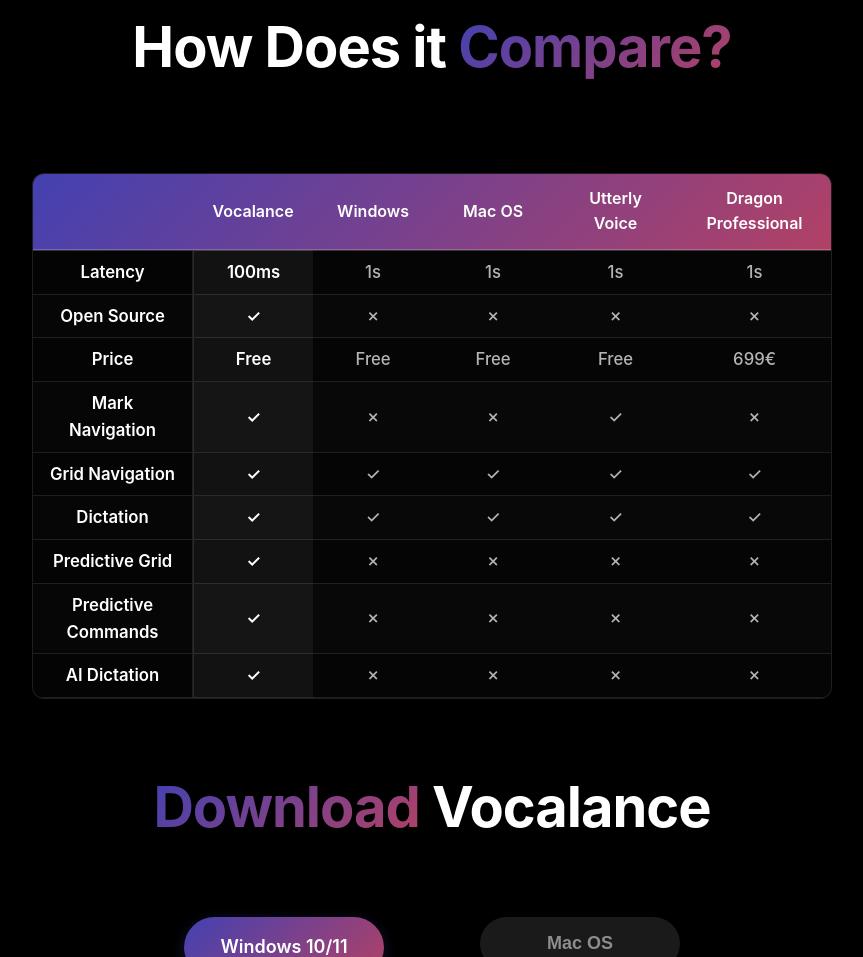
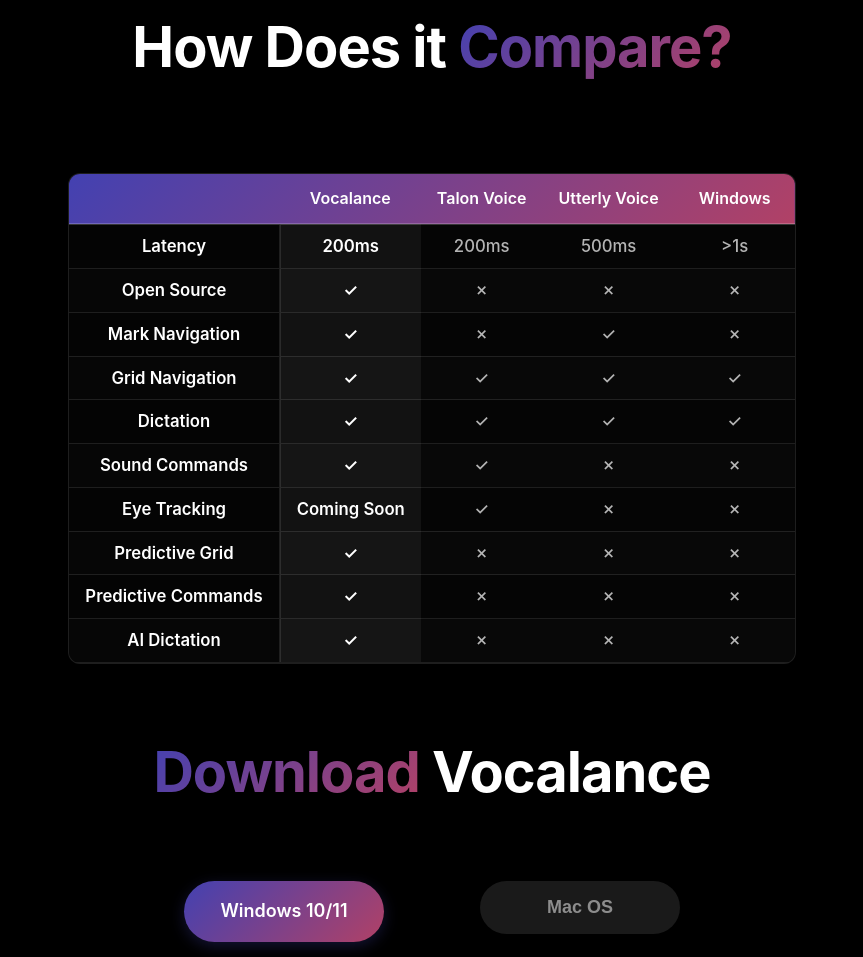
Before and after one commit to rick12000/vocalance-launch-site, a plain HTML site: page docs/index.html in a window 1280 px wide. Shown: the part 2258-3215 px from the top of the page, without its empty margins (208-1071 px from the left). Drawn offline with Linux system fonts and the light colour scheme.

Commit message:
update table

```diff
--- a/docs/index.html
+++ b/docs/index.html
@@ -128,20 +128,18 @@
                         <tr>
                             <th class="feature-column"></th>
                             <th class="vocalance-column">Vocalance</th>
+                            <th>Talon Voice</th>
+                            <th>Utterly Voice</th>
                             <th>Windows</th>
-                            <th>Mac OS</th>
-                            <th>Utterly Voice</th>
-                            <th>Dragon Professional</th>
                         </tr>
                     </thead>
                     <tbody>
                         <tr>
                             <td class="feature-name">Latency</td>
-                            <td class="vocalance-value">100ms</td>
-                            <td>1s</td>
-                            <td>1s</td>
-                            <td>1s</td>
-                            <td>1s</td>
+                            <td class="vocalance-value">200ms</td>
+                            <td>200ms</td>
+                            <td>500ms</td>
+                            <td>>1s</td>
                         </tr>
                         <tr>
                             <td class="feature-name">Open Source</td>
@@ -149,20 +147,10 @@
                             <td>✗</td>
                             <td>✗</td>
                             <td>✗</td>
-                            <td>✗</td>
-                        </tr>
-                        <tr>
-                            <td class="feature-name">Price</td>
-                            <td class="vocalance-value">Free</td>
-                            <td>Free</td>
-                            <td>Free</td>
-                            <td>Free</td>
-                            <td>699€</td>
                         </tr>
                         <tr>
                             <td class="feature-name">Mark Navigation</td>
                             <td class="vocalance-value">✓</td>
-                            <td>✗</td>
                             <td>✗</td>
                             <td>✓</td>
                             <td>✗</td>
@@ -173,7 +161,6 @@
                             <td>✓</td>
                             <td>✓</td>
                             <td>✓</td>
-                            <td>✓</td>
                         </tr>
                         <tr>
                             <td class="feature-name">Dictation</td>
@@ -181,12 +168,24 @@
                             <td>✓</td>
                             <td>✓</td>
                             <td>✓</td>
+                        </tr>
+                        <tr>
+                            <td class="feature-name">Sound Commands</td>
+                            <td class="vocalance-value">✓</td>
                             <td>✓</td>
+                            <td>✗</td>
+                            <td>✗</td>
+                        </tr>
+                        <tr>
+                            <td class="feature-name">Eye Tracking</td>
+                            <td class="vocalance-value">Coming Soon</td>
+                            <td>✓</td>
+                            <td>✗</td>
+                            <td>✗</td>
                         </tr>
                         <tr>
                             <td class="feature-name">Predictive Grid</td>
                             <td class="vocalance-value">✓</td>
-                            <td>✗</td>
                             <td>✗</td>
                             <td>✗</td>
                             <td>✗</td>
@@ -197,12 +196,10 @@
                             <td>✗</td>
                             <td>✗</td>
                             <td>✗</td>
-                            <td>✗</td>
                         </tr>
                         <tr>
                             <td class="feature-name">AI Dictation</td>
                             <td class="vocalance-value">✓</td>
-                            <td>✗</td>
                             <td>✗</td>
                             <td>✗</td>
                             <td>✗</td>
--- a/docs/styles.css
+++ b/docs/styles.css
@@ -598,6 +598,14 @@
     font-weight: 600;
 }
 
+.table-logo {
+    height: 40px;
+    width: auto;
+    display: block;
+    margin: 0 auto;
+    filter: brightness(0) invert(1); /* Make logo white to match table header text */
+}
+
 .comparison-table tbody td:not(.feature-name):not(.vocalance-value) {
     text-align: center;
     color: rgba(255, 255, 255, 0.7);
```
